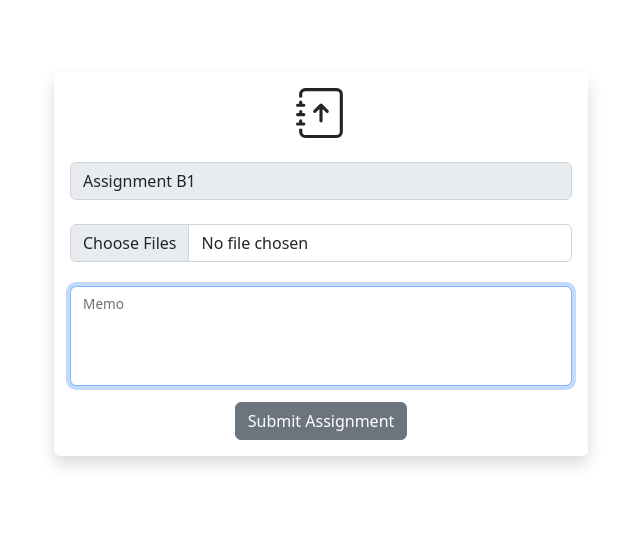
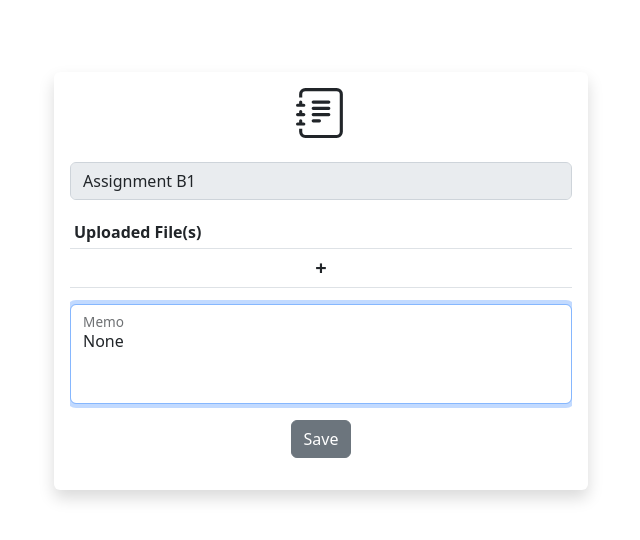
Before and after one commit to yuxiang970813/SEA, a Django app: page /coursework/6/assignment/8/submit in a window 1280 px wide. Shown: the part 56-596 px from the top of the page, without its empty margins (319-959 px from the left). Run offline with Django 4.2, Linux system fonts and the light colour scheme; a user stored in the database is signed in; data comes from the database, SQL or seed files in the repository; data that the repository does not hold is empty.

Commit message:
Migrate manage file function to submit assignment function(include naming)

```diff
--- a/coursework/templates/coursework/coursework_view.html
+++ b/coursework/templates/coursework/coursework_view.html
@@ -52,7 +52,7 @@
           </form>
           {% endif %}
         {% else %}
-          <a href="{% url 'manage_file' assignment.coursework.id assignment.id %}"
+          <a href="{% url 'submit_assignment' assignment.coursework.id assignment.id %}"
             class="btn btn-primary btn-sm fw-bold">
             Manage
           </a>
--- a/coursework/templates/coursework/index.html
+++ b/coursework/templates/coursework/index.html
@@ -54,7 +54,7 @@
           </form>
           {% endif %}
         {% else %}
-          <a href="{% url 'manage_file' assignment.coursework.id assignment.id %}"
+          <a href="{% url 'submit_assignment' assignment.coursework.id assignment.id %}"
             class="btn btn-primary btn-sm fw-bold">
             Submit
           </a>
--- a/coursework/templates/coursework/submit_assignment.html
+++ b/coursework/templates/coursework/submit_assignment.html
@@ -1,6 +1,6 @@
 {% extends "coursework/layout.html" %}
 
-{% block title %}{{ assignment }}{% endblock %}
+{% block title %}Manage Upload File{% endblock %}
 
 {% block body %}
 <section>
@@ -12,41 +12,74 @@
             <!-- ICON -->
             <div class="text-center">
               <svg xmlns="http://www.w3.org/2000/svg" width="50" height="50" fill="currentColor"
-                class="bi bi-journal-arrow-up mx-auto" viewBox="0 0 16 16">
-                <path fill-rule="evenodd"
-                  d="M8 11a.5.5 0 0 0 .5-.5V6.707l1.146 1.147a.5.5 0 0 0 .708-.708l-2-2a.5.5 0 0 0-.708 0l-2 2a.5.5 0 1 0 .708.708L7.5 6.707V10.5a.5.5 0 0 0 .5.5z" />
+                class="bi bi-journal-text mx-auto" viewBox="0 0 16 16">
+                <path
+                  d="M5 10.5a.5.5 0 0 1 .5-.5h2a.5.5 0 0 1 0 1h-2a.5.5 0 0 1-.5-.5zm0-2a.5.5 0 0 1 .5-.5h5a.5.5 0 0 1 0 1h-5a.5.5 0 0 1-.5-.5zm0-2a.5.5 0 0 1 .5-.5h5a.5.5 0 0 1 0 1h-5a.5.5 0 0 1-.5-.5zm0-2a.5.5 0 0 1 .5-.5h5a.5.5 0 0 1 0 1h-5a.5.5 0 0 1-.5-.5z" />
                 <path
                   d="M3 0h10a2 2 0 0 1 2 2v12a2 2 0 0 1-2 2H3a2 2 0 0 1-2-2v-1h1v1a1 1 0 0 0 1 1h10a1 1 0 0 0 1-1V2a1 1 0 0 0-1-1H3a1 1 0 0 0-1 1v1H1V2a2 2 0 0 1 2-2z" />
                 <path
                   d="M1 5v-.5a.5.5 0 0 1 1 0V5h.5a.5.5 0 0 1 0 1h-2a.5.5 0 0 1 0-1H1zm0 3v-.5a.5.5 0 0 1 1 0V8h.5a.5.5 0 0 1 0 1h-2a.5.5 0 0 1 0-1H1zm0 3v-.5a.5.5 0 0 1 1 0v.5h.5a.5.5 0 0 1 0 1h-2a.5.5 0 0 1 0-1H1z" />
               </svg>
             </div>
-            <form action="{% url 'submit_assignment' assignment.coursework.id assignment.id %}" class="needs-validation"
-              method="post" enctype="multipart/form-data" novalidate>
-              {% csrf_token %}
-              <!-- ASSIGNMENT -->
-              <div class="mb-3">
-                <label for="disabledTextInput" class="form-label"></label>
-                <input type="text" id="disabledTextInput" class="form-control" value="{{ assignment }}" disabled>
-              </div>
-              <!-- UPLOAD FILE -->
-              <input type="file" class="form-control my-4" id="floatingInput" placeholder="Upload File"
-                name="upload-file" data-maxFileSize="10" multiple required>
+            <!-- ASSIGNMENT -->
+            <div class="mb-3">
+              <label for="disabledTextInput" class="form-label"></label>
+              <input type="text" id="disabledTextInput" class="form-control" value="{{ assignment_status.assignment }}"
+                disabled>
+            </div>
+            <!-- UPLOADED FILE(S) -->
+            <div class="mb-3 overflow-auto">
+              <table class="table table-sm">
+                <thead>
+                  <tr>
+                    <th scope="col" colspan="2">Uploaded File(s)</th>
+                  </tr>
+                </thead>
+                <tbody>
+                  {% for file in upload_file.all %}
+                  <tr id="uploaded-file-{{ file.id }}">
+                    <td>
+                      <a href="{{ file.file.url }}" class="text-decoration-none">
+                        {{ file.file }}
+                      </a>
+                    </td>
+                    <td class=" text-center">
+                      <a class="btn btn-danger btn-sm" onclick="deleteFile('{{ file.id }}', '{{ file.file }}')">
+                        Delete
+                      </a>
+                    </td>
+                  </tr>
+                  {% endfor %}
+                  <tr>
+                    <td colspan="2" class="text-center">
+                      <form
+                        action="{% url 'upload_file' assignment_status.assignment.coursework.id assignment_status.assignment.id %}"
+                        method="post" enctype="multipart/form-data">
+                        {% csrf_token %}
+                        <input type="file" name="file-for-upload" id="upload-file" style="display: none;"
+                          onchange="this.form.submit()">
+                        <label for="upload-file" class="fw-bold fs-5" id="label-upload">+</label>
+                      </form>
+                    </td>
+                  </tr>
+                </tbody>
+              </table>
               <!-- MEMO -->
               <div class="form-floating mb-3">
-                <textarea class="form-control" id="floatingTextarea2" name="memo" style="height: 100px; resize: none"
-                  placeholder="Memo" autofocus></textarea>
-                <label for="floatingTextarea2">Memo</label>
+                <textarea class="form-control" id="edit-memo" name="memo" style="height: 100px; resize: none"
+                  placeholder="Memo" autofocus>{{ assignment_status.memo }}</textarea>
+                <label for="edit-memo">Memo</label>
               </div>
-              <!-- SUBMIT BUTTON -->
+              <!-- EDIT BUTTON -->
               <div class="text-center mt-3">
-                <button class="btn btn-secondary">Submit Assignment</button>
+                <button class="btn btn-secondary" onclick="editMemo('{{ assignment_status.id }}')">Save</button>
               </div>
-            </form>
+            </div>
           </div>
         </div>
       </div>
     </div>
   </div>
+  </div>
 </section>
 {% endblock %}
--- a/coursework/urls.py
+++ b/coursework/urls.py
@@ -19,8 +19,6 @@ urlpatterns = [
          views.create_assignment, name="create_assignment"),
     path("coursework/<int:coursework_id>/assignment/<int:assignment_id>/submit",
          views.submit_assignment, name="submit_assignment"),
-    path("coursework/<int:coursework_id>/assignment/<int:assignment_id>/manage",
-         views.manage_file, name="manage_file"),
     path("coursework/<int:coursework_id>/assignment/<int:assignment_id>/upload",
          views.upload_file, name="upload_file"),
     path("coursework/<int:coursework_id>/assignment/<int:assignment_id>/view",
--- a/coursework/views.py
+++ b/coursework/views.py
@@ -311,47 +311,6 @@ def user_in_coursework(user, coursework_id, assignment):
 
 @login_required
 def submit_assignment(request, coursework_id, assignment_id):
-    # For use later
-    user = request.user
-    assignment = Assignment.objects.get(pk=int(assignment_id))
-    # Make sure user have join coursework
-    if user_in_coursework(user, coursework_id, assignment):
-        # User submit assignment form
-        if request.method == "POST":
-            # Create upload assignment status
-            upload_assignment = AssignmentStatus.objects.create(
-                assignment=assignment,
-                student=user,
-                memo=request.POST["memo"]
-            )
-            upload_assignment.save()
-            # Upload file
-            files = request.FILES.getlist("upload-file")
-            for file in files:
-                UploadFile.objects.create(
-                    assignment=upload_assignment,
-                    file=file
-                ).save()
-                # Info user and redirect to index
-            messages.success(
-                request, "Assignment upload successfully!"
-            )
-            return HttpResponseRedirect(reverse("index"))
-        # User visit submit assignment page
-        else:
-            return render(request, "coursework/submit_assignment.html", {
-                "assignment": assignment
-            })
-    # Remind & redirect to index if user haven't join coursework
-    else:
-        messages.error(
-            request, "Something went wrong!"
-        )
-        return HttpResponseRedirect(reverse("index"))
-
-
-@login_required
-def manage_file(request, coursework_id, assignment_id):
     # For user later
     user = request.user
     assignment = Assignment.objects.get(pk=int(assignment_id))
@@ -371,7 +330,7 @@ def manage_file(request, coursework_id, assignment_id):
             )
         # User visit manage file page
         if request.method == "GET":
-            return render(request, "coursework/manage_file.html", {
+            return render(request, "coursework/submit_assignment.html", {
                 "assignment_status": assignment_status,
                 "upload_file": UploadFile.objects.filter(assignment=assignment_status)
             })
```
Also changed, not shown: coursework/templates/coursework/manage_file.html (deleted, +0 -85 lines).
